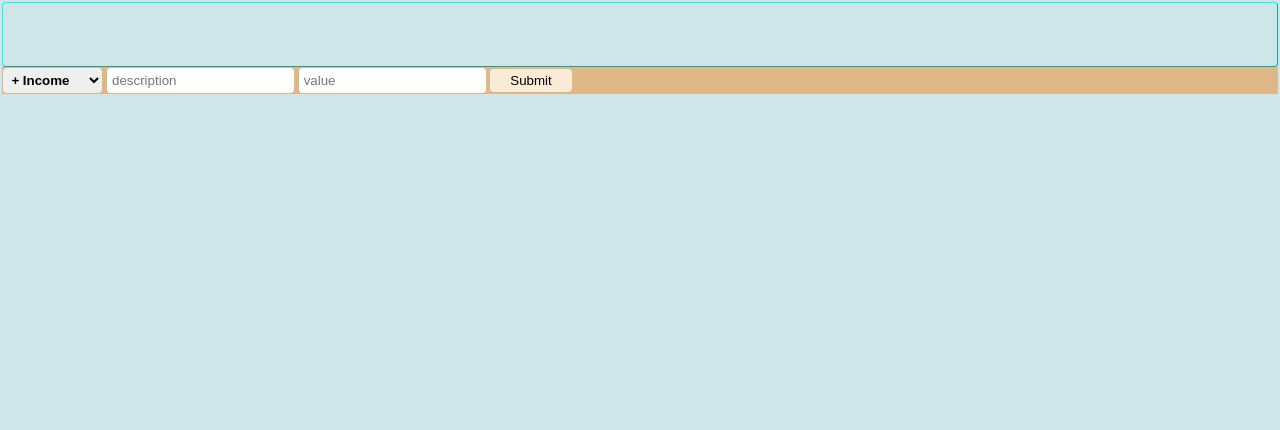
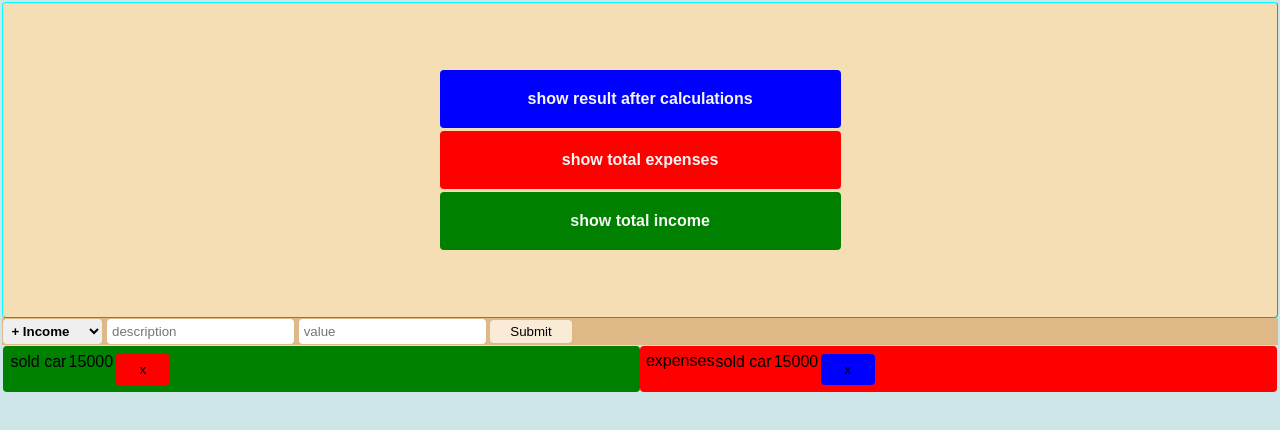
Before and after one commit to masterscode/Budgety, a website: page index.html in a window 1280 px wide. Drawn offline with Linux system fonts and the light colour scheme.

```diff
--- a/app.js
+++ b/app.js
@@ -59,6 +59,15 @@
             description: document.querySelector("[name='description']").value,
             value: document.querySelector("[name='value']").value
             }
+        },
+        addListItem: function(obj, type){
+            //create html strings with placeholders text
+
+
+            //replace placeholder text with actual data
+
+
+            //insert html into the dom
         }
     };
 })();
@@ -80,6 +89,7 @@
         //2. add the item to the budget controller
         var newItem = budgetCtrl.addItem(inputs.type, inputs.description, inputs.value);
         //3. add the items to the ui
+
         //4. calculate the budget
         // 5. display the budget on the ui
     }
--- a/index.html
+++ b/index.html
@@ -9,10 +9,11 @@
 </head>
 <body>
 <div class="hero">
-    <div class="result-box">&nbsp;</div>
-   <div class="alert-box">&nbsp;</div>
-   <div class="alert-box">&nbsp;</div>
+    <div class=" box blue">show result after calculations</div>
+   <div class=" box red">show total expenses</div>
+   <div class=" box green">show total income</div>
 </div>
+
 
 <div class="input-fields">
     <select name="type" id="" required>
@@ -22,7 +23,21 @@
     <input type="text" name="description" id="" placeholder="description">
     <input type="number" name="value" id="" placeholder="value">
     <button type="submit">Submit</button>
+</div>
 
+<div class="display-box">
+    <div class="income green" id="">
+       <div class="description">sold car</div>
+       <div class="value">15000</div>
+       <div class="delete"><button class="delete red">x</button></div>
+    </div>
+
+
+    <div class="expenses red">expenses
+        <div class="description">sold car</div>
+       <div class="value">15000</div>
+       <div class="delete"><button class="delete blue">x</button></div>
+    </div>
 </div>
 <script src="app.js" defer></script>
 </body>
--- a/style.css
+++ b/style.css
@@ -16,13 +16,17 @@
      border: solid transparent thin;
 
  }
+
+ table{
+     border-collapse: collapse;
+ }
+
+
  input{
     padding: 5px;
  }
 
-div{
-     width: 100%;
-}
+
 select{
     padding: 4px;
     font-weight: bold;
@@ -31,9 +35,48 @@
  .hero{
     height: auto;
     border: outset cyan thin;
+    width: 100%;
+    padding: 5%;
+    background-color: wheat;
  }
 
  .input-fields{
     background-color: burlywood;
     border-radius:  0px;
  }
+
+ .box{
+    max-width: 35%;
+    padding: 15px;
+    border: thin yellow solid;
+    margin: 3px auto;
+    font-weight: bold;
+    color: whitesmoke;
+    text-align: center;
+ }
+
+ .red{background-color: red; border: thick solid red;}
+ .green{background-color: green; border: thick solid green;}
+ .blue{background-color: blue; border: thick solid blue; }
+
+ .display-box{
+    display: flex;
+    flex-basis: auto;
+    margin: auto;
+    justify-content: center;
+    align-content:space-between ;
+    flex-wrap: wrap;
+    align-items: stretch;
+    max-width: 100%;
+ }
+.income, .expenses{
+    display: flex;
+    align-self: flex-start;
+    flex-grow: 1;
+}
+
+.expenses{
+    align-self: flex-start;
+    max-width: 50%;
+    flex-grow: 1;
+}
```
